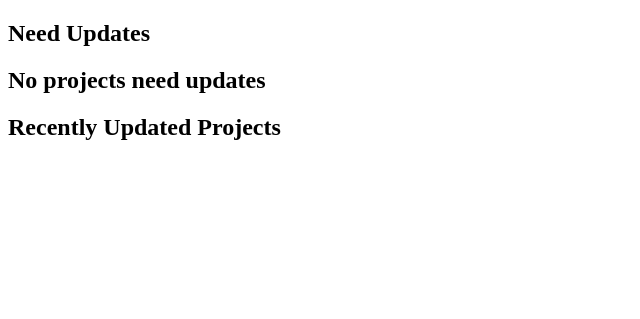
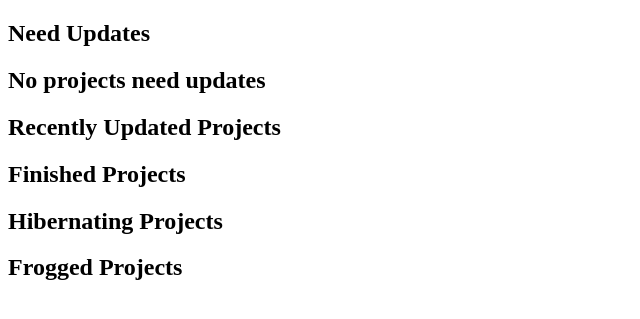
Before and after one commit to zoearon/ravelry_project_update, a Flask app: page /projects in a window 1280 px wide. Shown: the part 26-345 px from the top of the page, without its empty margins (0-640 px from the left). Run offline with Flask 2, Linux system fonts and the light colour scheme; the visitor is signed in with stand-in values (Sample User, id 1); data that the repository does not hold is empty.

```diff
--- a/server.py
+++ b/server.py
@@ -29,17 +29,37 @@ def homepage():
 def view_projects():
     """ View the current users projects """
 
+    # Get finished projects
+    fin_projects = db.session.query(Project).join(Status).filter(
+               Project.user_id == session['user'],
+               Status.status == "Finished").all()
+
+    # Get hibernating projects
+    hib_projects = db.session.query(Project).join(Status).filter(
+               Project.user_id == session['user'],
+               Status.status == "Hibernating").all()
+
+    # Get frogged projects
+    frog_projects = db.session.query(Project).join(Status).filter(
+               Project.user_id == session['user'],
+               Status.status == "Frogged").all()
+
     # Get the projects for the current user and are in progress
-    projects = db.session.query(Project).join(Status).filter(
+    wip_projects = db.session.query(Project).join(Status).filter(
                Project.user_id == session['user'],
                Status.status == "In progress").all()
 
     # sort the in progress projects into 2 groups based on update needs
-    need_update, updated = tracker.sort_projects_by_update(projects)
+    need_update, updated = tracker.sort_projects_by_update(wip_projects)
 
+    count = len(need_update)
     return render_template("projects.html",
+                            finished=fin_projects,
+                            hibernate=hib_projects,
+                            frogged=frog_projects,
                             needUpdate= need_update,
-                            updated=updated)
+                            updated=updated,
+                            count=count)
 
 @app.route('/projects/<projectid>', methods=['GET'])
 def view_details(projectid):
@@ -67,23 +87,9 @@ def update_project(projectid):
     # get the project for that project id
     project = Project.query.get(int(projectid))
 
-    now = tracker.NOW
-    project.notes = up_notes
-    project.status_id = int(up_status)
-    project.updated_at = now
-    if up_image:
-        image = Image(url=up_image, project_id=projectid)
-        db.session.add(image)
-    db.session.commit()
+    user = User.query.get(session['user'])
 
-    data = {"notes": up_notes, "project_status_id": up_status}
-
-    user = User.query.get(session['user'])
-    response = requests.post("https://api.ravelry.com/projects/" +
-                              user.username + "/" + projectid + ".json",
-                              data,
-                              auth=(os.environ['RAVELRY_ACCESS_KEY'],
-                                    os.environ['RAVELRY_PERSONAL_KEY']))
+    tracker.post_project_update(project, up_notes, up_status, up_image, user)
 
     return redirect("/projects/%s" % (projectid))
 
--- a/templates/project_details.html
+++ b/templates/project_details.html
@@ -1,6 +1,6 @@
 {% extends 'base.html' %}
 
-{% block title %}{% endblock %}
+{% block title %}{{project.name}}{% endblock %}
 
 {% block content %}
 <div class=userinfo>
@@ -30,5 +30,4 @@
 
 </div>
 
-
 {% endblock %}
--- a/templates/projects.html
+++ b/templates/projects.html
@@ -25,6 +25,27 @@
         <br>
     {% endfor %}
 </div>
-<div class=hibernating></div>
+<div class=finished>
+    <h2>Finished Projects</h2>
+    {% for project in finished %}
+        <a href="/projects/{{project.project_id}}"><h3 class=name> {{project.name}} </h3></a>
+    {% endfor %}
+</div>
+<div class=hibernating>
+    <h2>Hibernating Projects</h2>
+    {% for project in hibernate %}
+        <a href="/projects/{{project.project_id}}"><h3 class=name> {{project.name}} </h3></a>
+    {% endfor %}
+</div>
+<div class=frogged>
+    <h2>Frogged Projects</h2>
+    {% for project in frogged %}
+        <a href="/projects/{{project.project_id}}"><h3 class=name> {{project.name}} </h3></a>
+    {% endfor %}
+</div>
+<script>
+    var mess = "{{count}} projects haven't been updated in 2 weeks!";
+    alert(mess);
+</script>
 
 {% endblock %}
--- a/tracker.py
+++ b/tracker.py
@@ -1,23 +1,23 @@
 
 import datetime
+from model import db, User, Image
+import requests
+import os
 
 NOW = datetime.datetime.now()
 
 def time_difference_now(time):
-    """ Find how much time has passed since a datetime in hours"""
+    """ Find how much time has passed since a datetime in days"""
 
 
     diff = NOW - time
 
-    day_seconds = diff.days * 24 * 60 *60
+    day_seconds = diff.seconds/(24.00 * 60 * 60.00)
 
-    seconds = day_seconds + diff.seconds
-
-    hours = (seconds/60.0)/60.00
-
-    days = hours/24.00
+    days = diff.days + day_seconds
 
     return days
+
 
 def sort_projects_by_update(projects):
     """ sort a list of project objects into 2 lists based on update """
@@ -33,3 +33,34 @@ def sort_projects_by_update(projects):
             update.append((project, since_update))
 
     return need_update, update
+
+def post_project_update(project, notes, status, image, user):
+    """ update a project in the db and ravelry site """
+
+    project.notes = notes
+    project.status_id = int(status)
+    project.updated_at = NOW
+    if image:
+        post_add_image(project, user, image)
+    db.session.commit()
+
+    data = {"notes": notes, "project_status_id": status}
+
+    response = requests.post("https://api.ravelry.com/projects/%s/%s.json" %
+                              (user.username, project.project_id),
+                              data,
+                              auth=(os.environ['RAVELRY_ACCESS_KEY'],
+                                    os.environ['RAVELRY_PERSONAL_KEY']))
+
+def post_add_image(project, user, photo):
+    """ add an image to the db and project page """
+
+    image = Image(url=photo, project_id=project.project_id)
+    db.session.add(image)
+
+    data = {"source_url": photo}
+    response = requests.post("https://api.ravelry.com/projects/%s/%s/create_photo.json" %
+                              (user.username, project.project_id),
+                              data,
+                              auth=(os.environ['RAVELRY_ACCESS_KEY'],
+                                    os.environ['RAVELRY_PERSONAL_KEY']))
```
